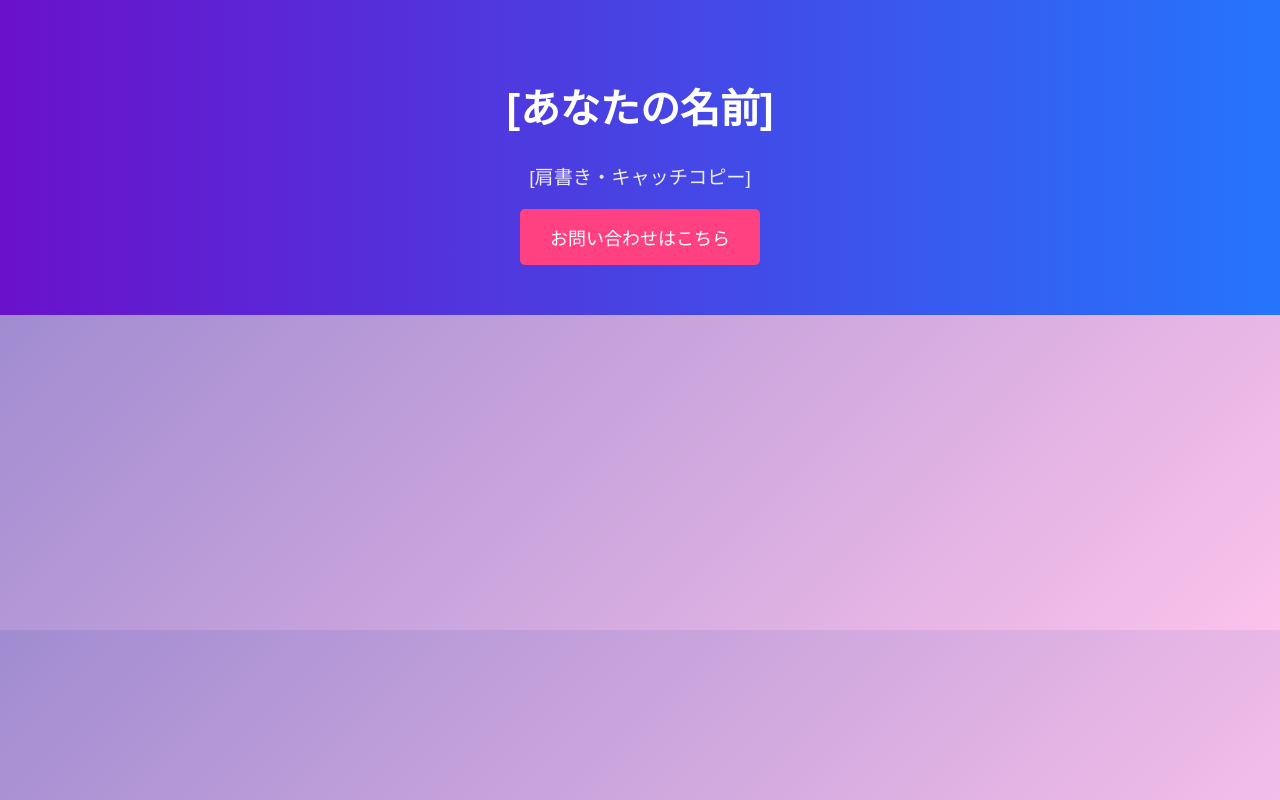
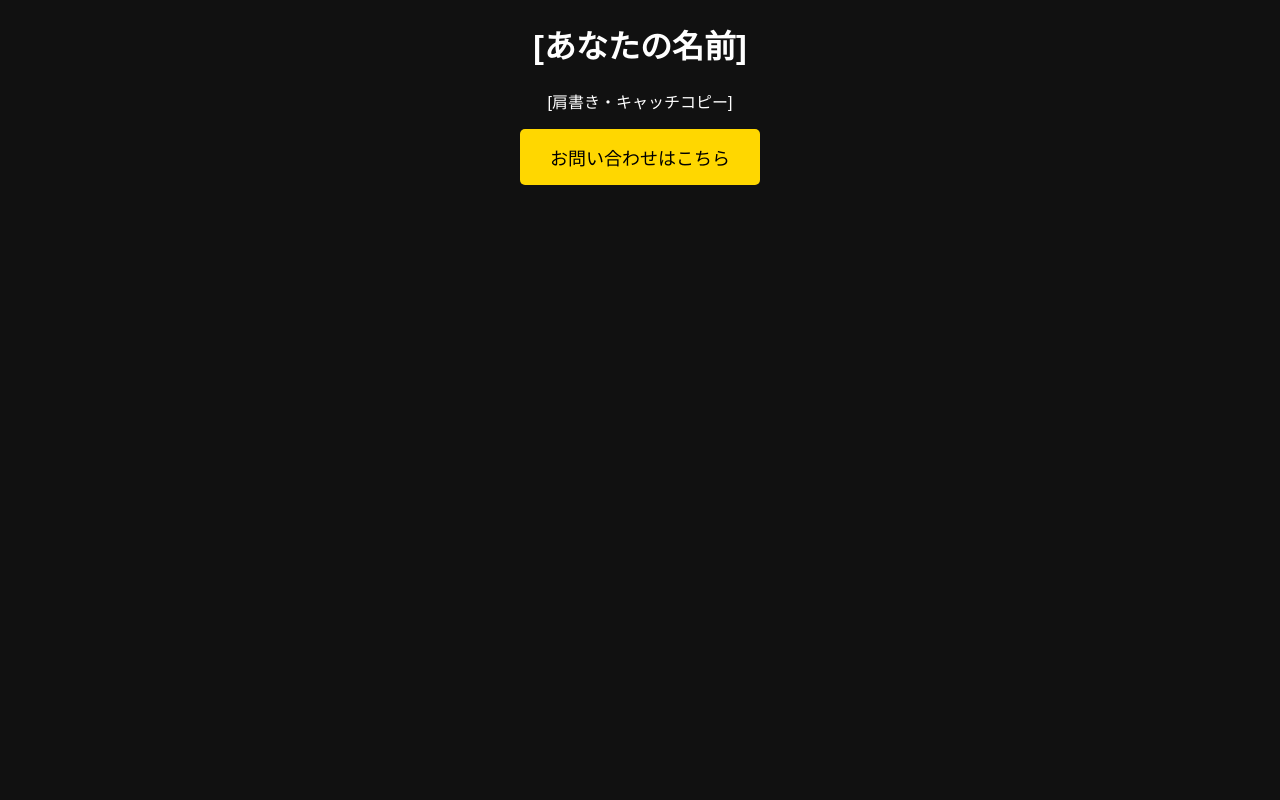
Before and after one commit to coco556/bizcompass-lp, a plain HTML site: page sales.html in a window 1280 px wide. Drawn offline with Linux system fonts and the light colour scheme.

Commit message:
sales.html

```diff
--- a/sales.html
+++ b/sales.html
@@ -4,7 +4,7 @@
     <meta charset="UTF-8">
     <meta name="viewport" content="width=device-width, initial-scale=1.0">
     <title>個人ブランディングLP</title>
-    <link rel="stylesheet" href="style-branding.css">
+    <link rel="stylesheet" href="style-sales.css">
 </head>
 <body>
     <header class="hero-gradient">
```
